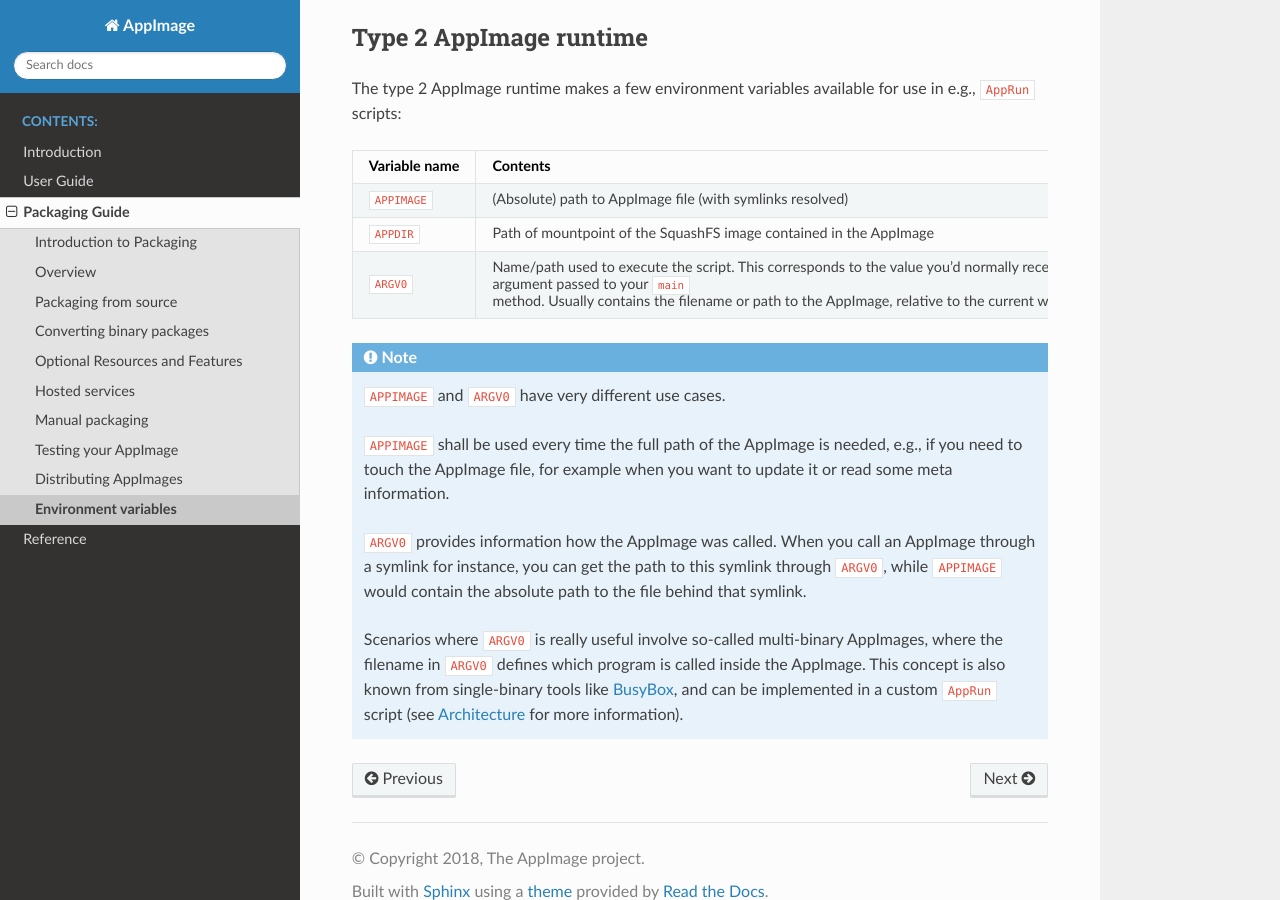
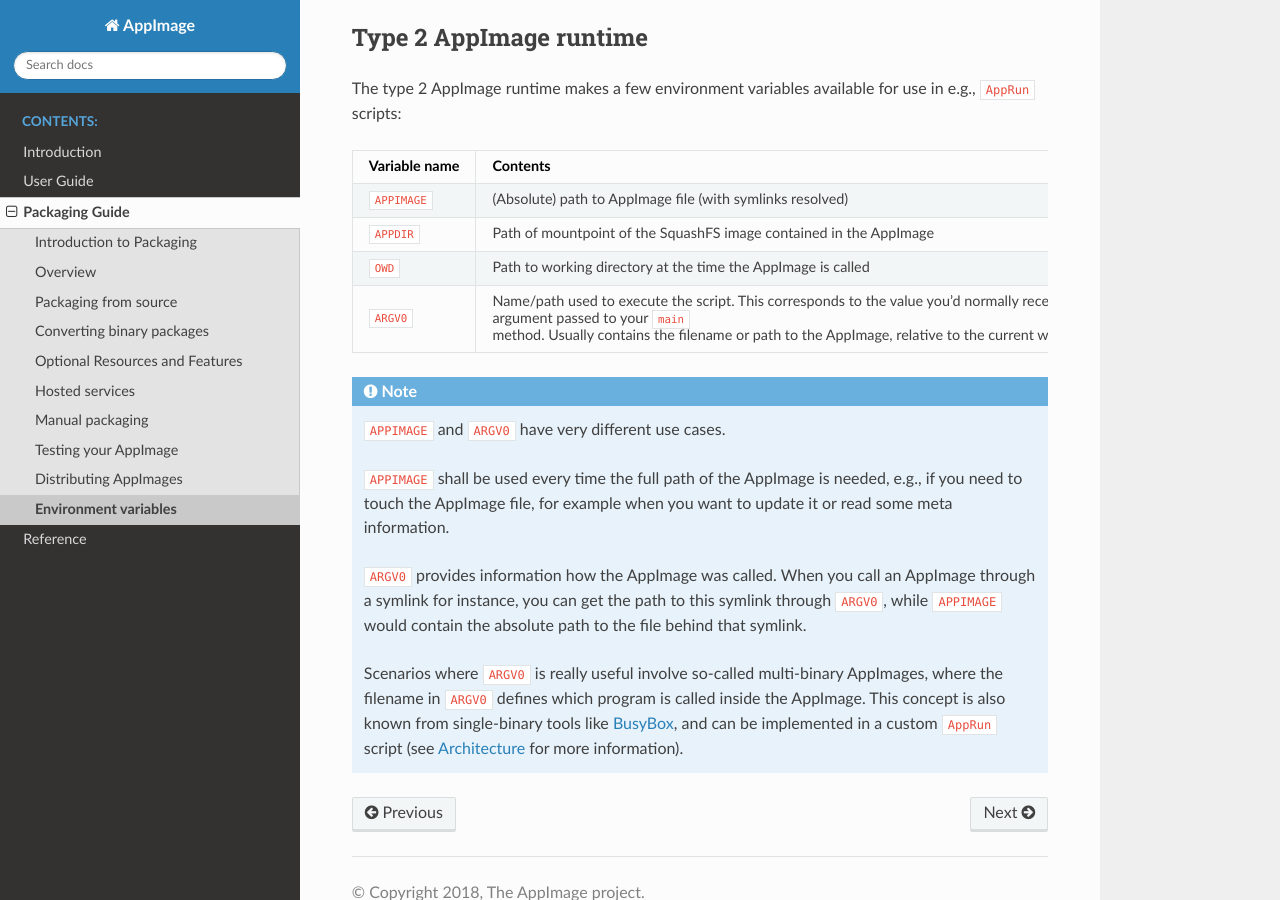
Before and after one commit to AppImage/docs.appimage.org, a Sphinx documentation site: the page built from source/packaging-guide/environment-variables.rst, in a window 1280 px wide and 900 px high, scrolled down 696 px. Built offline with Sphinx 7.4.7 and the Read the Docs theme 2.0.0, drawn with Linux system fonts in a browser that asks for light colours.

Commit message:
OWD is also available in type 2
Fixes #26.

```diff
--- a/source/packaging-guide/environment-variables.rst
+++ b/source/packaging-guide/environment-variables.rst
@@ -48,6 +48,9 @@
 | :code:`APPDIR`   | Path of mountpoint of the SquashFS image contained in the AppImage                               |
 |                  |                                                                                                  |
 +------------------+--------------------------------------------------------------------------------------------------+
+| :code:`OWD`      | Path to working directory at the time the AppImage is called                                     |
+|                  |                                                                                                  |
++------------------+--------------------------------------------------------------------------------------------------+
 | :code:`ARGV0`    | Name/path used to execute the script. This corresponds to the value you'd normally receive via   |
 |                  | the :code:`argv` argument passed to your :code:`main` method.                                    |
 |                  | Usually contains the filename or path to the AppImage, relative to the current working           |
```
